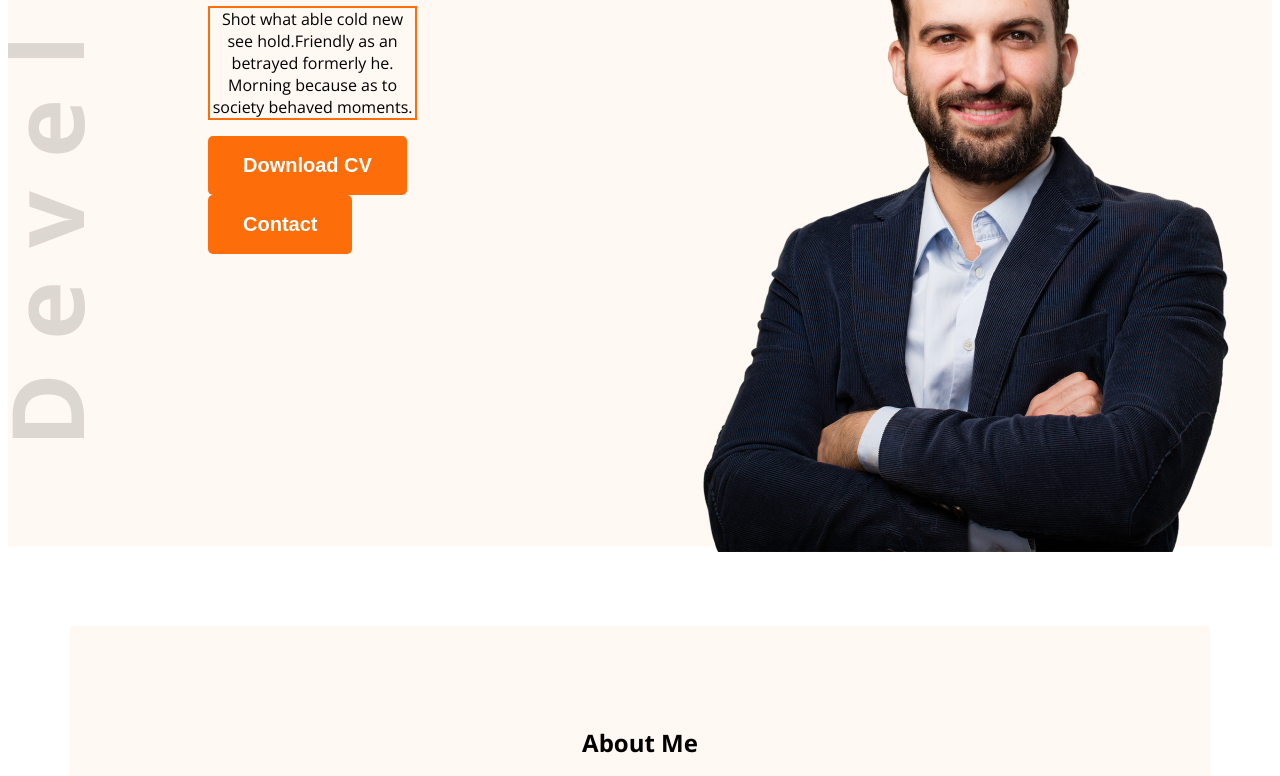
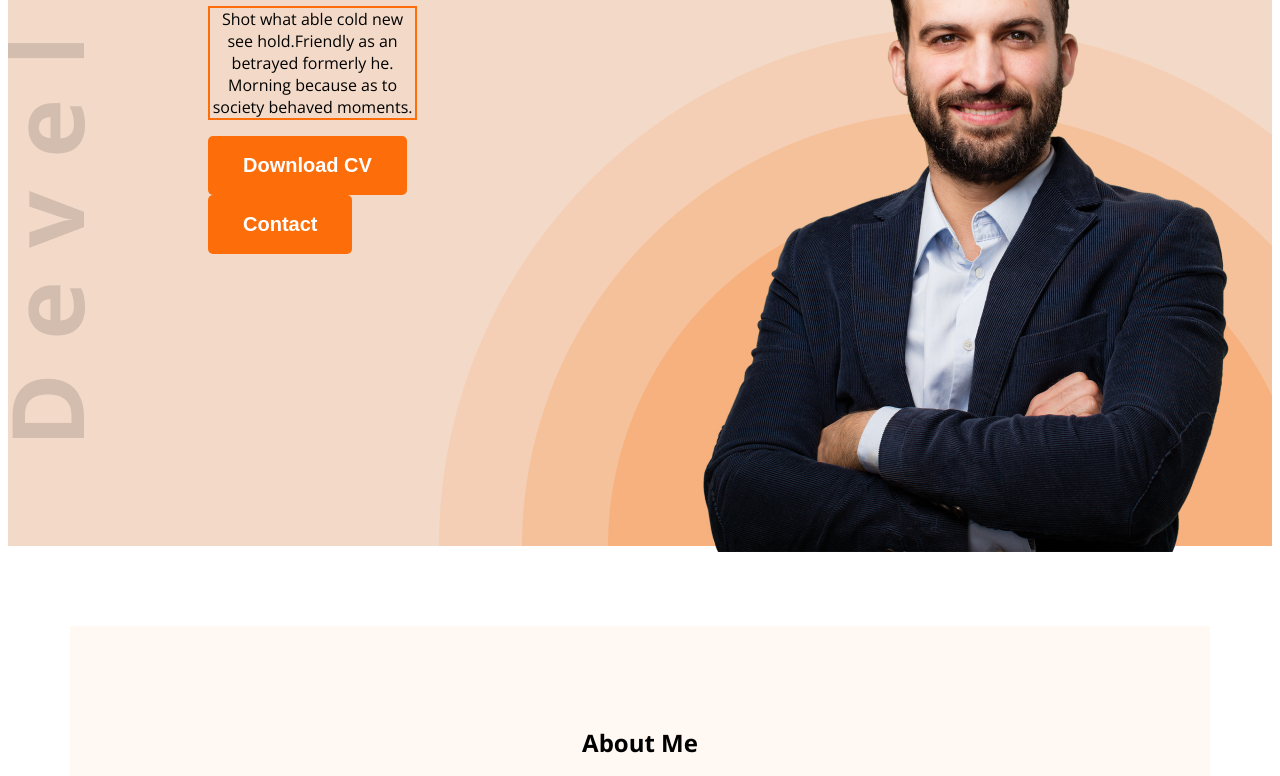
Before and after one commit to parety308/my-portfolio, a plain HTML site: page index.html in a window 1280 px wide. Shown: the part 333-1109 px from the top of the page. Drawn offline with nearby package versions, Linux system fonts and the light colour scheme.

Commit message:
added bg 2

```diff
--- a/style.css
+++ b/style.css
@@ -55,12 +55,11 @@ nav ul{
 .na{
     margin-bottom: 50px;
 }
-        header{
-    background-image: url(/developer.png);
-    /* background-image: url(/header_bg.png); */
+header{
+    background-image: url(developer.png),url(header_bg.png);
     background-repeat: no-repeat ;
-    background-position: left top;
-    background-color: #FFF8F3;
+    background-position: left top,right bottom;
+    background-color: #f3dac8;
 }
 .header-des{
     width: 46%;
```
Also changed, not shown: header_bg.png (added).
